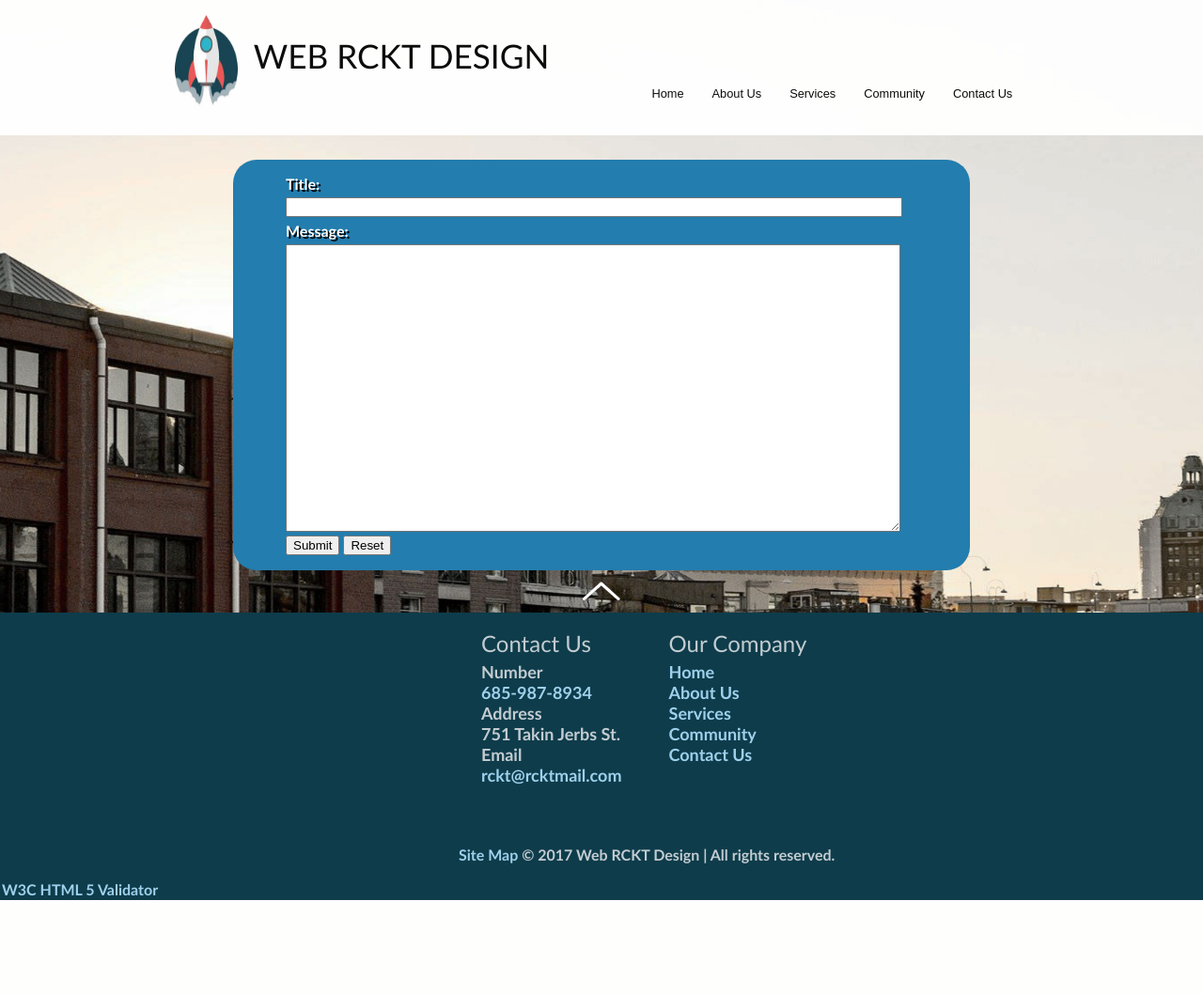
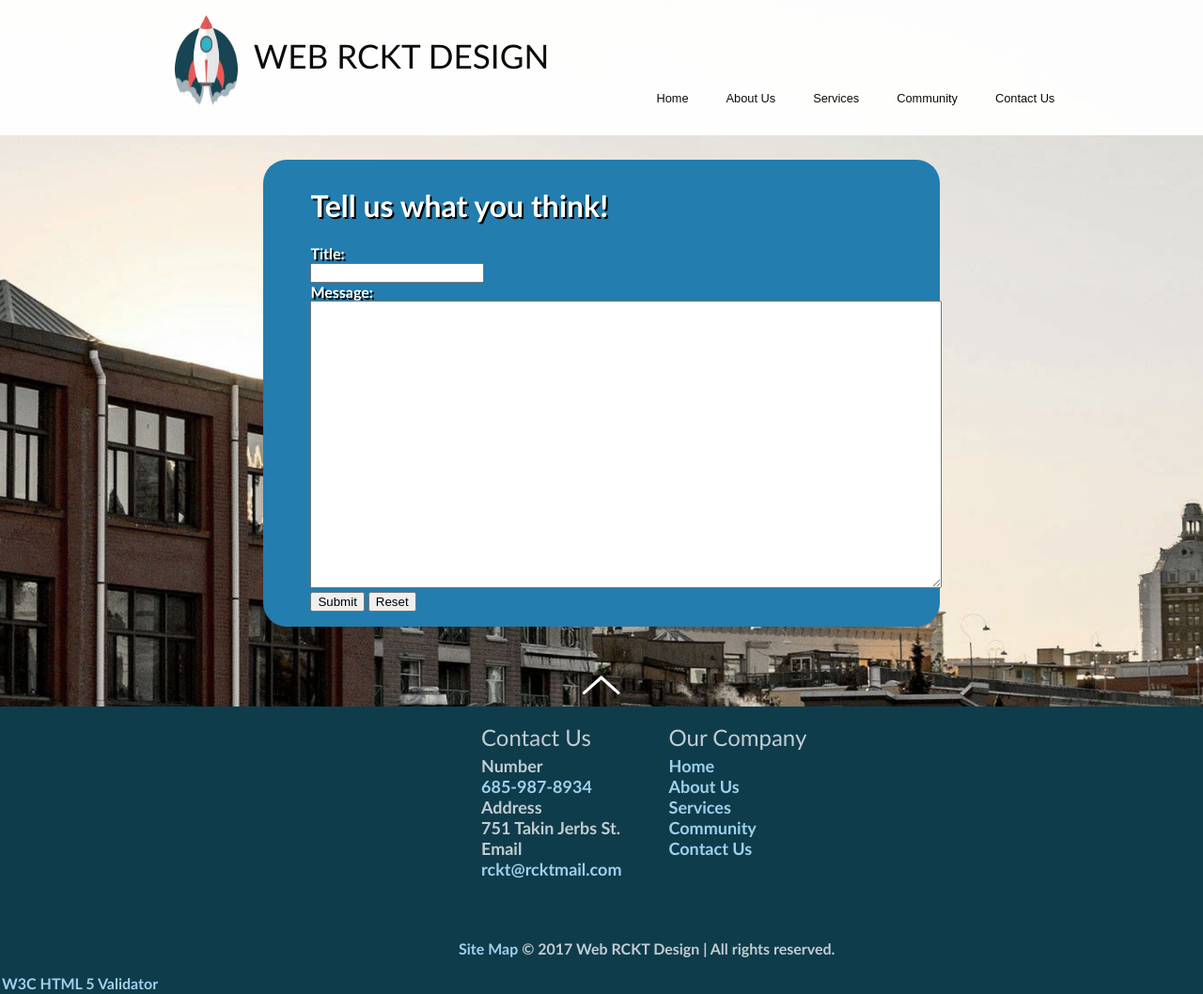
Before and after one commit to tonihe/1536, a PHP site: page /newpost.html in a window 1280 px wide. Shown: the whole page at 94% size. Before the commit the page ends 958 px from the top, so only its background shows below. Run offline with PHP 8.4, Linux system fonts and the light colour scheme.

Commit message:
added header to forum posting page

```diff
--- a/G26/newpost.html
+++ b/G26/newpost.html
@@ -47,8 +47,9 @@
 </header>
 <a id="pagetop"></a>
 <main>
-	<div id="newmessage">
-		<form>
+	<div id="messagebox">
+		<form id="newmessage">
+			<h1>Tell us what you think!</h1>
 			<label for="titlebox" class="mylabel"><strong>Title:</strong></label>
 			<br>
 			<input type="text" id ="titlebox" name="titlebox">
--- a/G26/style/base.css
+++ b/G26/style/base.css
@@ -165,7 +165,7 @@ nav a:hover:before {
 .dropbtn {
     background-color: #237DAE;
     color: white;
-    padding: 15px;
+    padding: 20px;
     font-size: 0.8em;
     border: none;
     cursor: pointer;
--- a/G26/style/newpost.css
+++ b/G26/style/newpost.css
@@ -1,25 +1,18 @@
-#newmessage{
+#messagebox {
 	background-color: #237DAE;
 	color: white;
 	font-size: 16;
 	text-shadow:2px 2px #000000;
 	border-radius: 25px;
+	width: 90%;
 	margin-top: 5%;
-	width: 90%;
 	margin-left: auto;
 	margin-right: auto;
-	padding-top: 2%;
+	margin-bottom: 5%;
+	padding-top: 1%;
 	padding-bottom: 2%;
-	padding-left: 7%;
-	padding-right: 1%;
 }
 
-#titlebox{
-	width: 90%;
-	margin-top: 5px;
-	margin-bottom: 5px;
+#newmessage {
+	padding-left: 7%;
 }
-#message{
-	margin-top: 5px;
-	width: 90%;
-}
```
